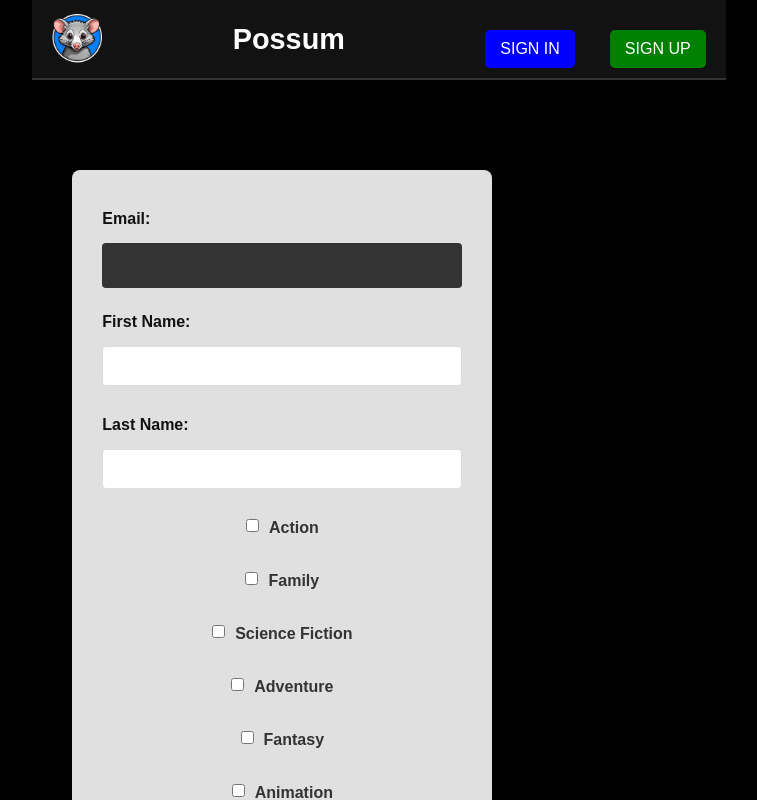
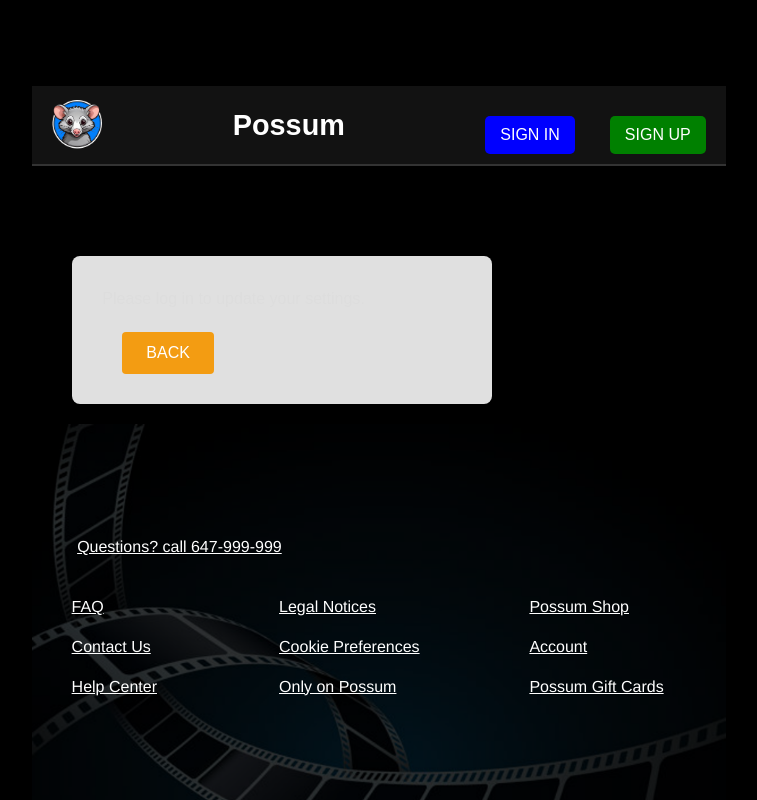
Before and after one commit to fizzlesad/ics4u-summative, a React (Vite) app: page /settings in a window 1280 px wide. Shown: the top 800 px of the page, without its empty margins (261-1018 px from the left). Built offline with nearby package versions, Linux system fonts and the light colour scheme.

Commit message:
cart has issues with remembering user information, fix later. Also get the movie titles to appear and stack instead of deleting the previous ones

```diff
--- a/src/views/CartView.jsx
+++ b/src/views/CartView.jsx
@@ -25,7 +25,11 @@ const CartView = () => {
         }
 
         try {
-            const purchasedMovies = Array.from(cart.keys());
+            const purchasedMovies = Array.from(cart.values()).map((item) => item.title).filter((title) => title);
+            if (purchasedMovies.length === 0) {
+                throw new Error("No valid movies in cart");
+            }
+
             const userDoc = doc(db, "users", user.uid);
             await updateDoc(userDoc, {
                 purchasedMovies: [...(user.purchasedMovies || []), ...purchasedMovies],
--- a/src/views/SettingsView.jsx
+++ b/src/views/SettingsView.jsx
@@ -2,17 +2,45 @@ import Header from "../components/Header";
 import Footer from "../components/Footer";
 import { useNavigate } from "react-router-dom";
 import { useStoreContext } from "../context";
+import { getAuth, updateEmail, updatePassword } from "firebase/auth";
+import { doc, getDoc, updateDoc } from "firebase/firestore";
+import { db } from "../firebase";
+import { useEffect, useState } from "react";
 import "./SettingsView.css";
 
 const SettingsView = () => {
-  const { email, setEmail } = useStoreContext();
-  const { firstName, setFirstName } = useStoreContext();
-  const { lastName, setLastName } = useStoreContext();
-  const { genres } = useStoreContext();
-  const { selectedGenres, setSelectedGenres } = useStoreContext();
+  const { user, setUser, firstName, setFirstName, lastName, setLastName, email, setEmail, genres, selectedGenres, setSelectedGenres } = useStoreContext();
   const navigate = useNavigate();
+  const [pastPurchases, setPastPurchases] = useState([]);
+  const [newPassword, setNewPassword] = useState("");
+  const [confirmPassword, setConfirmPassword] = useState("");
 
-  const updateSettings = (e) => {
+  useEffect(() => {
+    if (user) {
+      fetchUserGenres(user.uid);
+      fetchPastPurchases(user.uid);
+    }
+  }, [user]);
+
+  const fetchUserGenres = async (userId) => {
+    const userRef = doc(db, "users", userId);
+    const userSnap = await getDoc(userRef);
+    if (userSnap.exists()) {
+      const userData = userSnap.data();
+      setSelectedGenres(userData.genres || []);
+    }
+  };
+
+  const fetchPastPurchases = async (userId) => {
+    const userRef = doc(db, "users", userId);
+    const docSnap = await getDoc(userRef);
+    if (docSnap.exists()) {
+      const userData = docSnap.data();
+      setPastPurchases(userData.purchasedMovies || []);
+    }
+  };
+
+  const updateSettings = async (e) => {
     e.preventDefault();
 
     if (selectedGenres.length < 10) {
@@ -20,11 +48,35 @@ const SettingsView = () => {
       return;
     }
 
+    try {
+      if (user) {
+        const auth = getAuth();
         setFirstName(e.target.firstname.value);
         setLastName(e.target.lastname.value);
-    setEmail(e.target.email.value);
+        if (e.target.email.value !== email) {
+          const newEmail = e.target.email.value;
+          await updateEmail(auth.currentUser, newEmail);
+          setEmail(newEmail);
+        }
+        if (newPassword && newPassword === confirmPassword) {
+          await updatePassword(auth.currentUser, newPassword);
+        } else if (newPassword !== confirmPassword) {
+          alert("Passwords do not match.");
+          return;
+        }
+
+        const userRef = doc(db, "users", user.uid);
+        await updateDoc(userRef, {
+          genres: selectedGenres,
+          firstName: e.target.firstname.value,
+          lastName: e.target.lastname.value,
+        }, { merge: true });
 
         alert("Settings updated successfully!");
+      }
+    } catch (error) {
+      alert(`Error: ${error.message}`);
+    }
   };
 
   const handleGenreChange = (genreId) => {
@@ -42,13 +94,34 @@ const SettingsView = () => {
       <Header />
       <div className="form-container">
         <div className="form">
-          <form onSubmit={(e) => updateSettings(e)}>
+          <form onSubmit={updateSettings}>
+            {user && (
+              <>
                 <label htmlFor="email">Email:</label>
                 <input type="email" name="email" defaultValue={email} required />
+
                 <label htmlFor="first-name">First Name:</label>
                 <input type="text" name="firstname" defaultValue={firstName} required />
+
                 <label htmlFor="last-name">Last Name:</label>
                 <input type="text" name="lastname" defaultValue={lastName} required />
+
+                <label htmlFor="new-password">New Password:</label>
+                <input
+                  type="password"
+                  name="new-password"
+                  value={newPassword}
+                  onChange={(e) => setNewPassword(e.target.value)}
+                />
+
+                <label htmlFor="confirm-password">Confirm New Password:</label>
+                <input
+                  type="password"
+                  name="confirm-password"
+                  value={confirmPassword}
+                  onChange={(e) => setConfirmPassword(e.target.value)}
+                />
+
                 <div className="genres-list">
                   {genres.map((genre) => (
                     <div key={genre.id} className="genre-checkbox">
@@ -62,11 +135,34 @@ const SettingsView = () => {
                     </div>
                   ))}
                 </div>
-            <input type="submit" value={"Save Settings"} />
+
+                <input type="submit" value="Save Settings" />
+              </>
+            )}
+
+            {!user && <p>Please log in to update your settings.</p>}
           </form>
           <button onClick={() => navigate("/movies")}>Back</button>
         </div>
       </div>
+
+      {user && (
+        <div className="past-purchases">
+          <h3>Past Purchases</h3>
+          {pastPurchases.length > 0 ? (
+            <ul>
+              {pastPurchases.map((purchase, index) => (
+                <li key={index}>
+                  {purchase.title} {/* Displaying the movie title */}
+                </li>
+              ))}
+            </ul>
+          ) : (
+            <p>No past purchases found.</p>
+          )}
+        </div>
+      )}
+
       <Footer />
     </div>
   );
```
Lines whose indentation alone changed are shown as unchanged.
